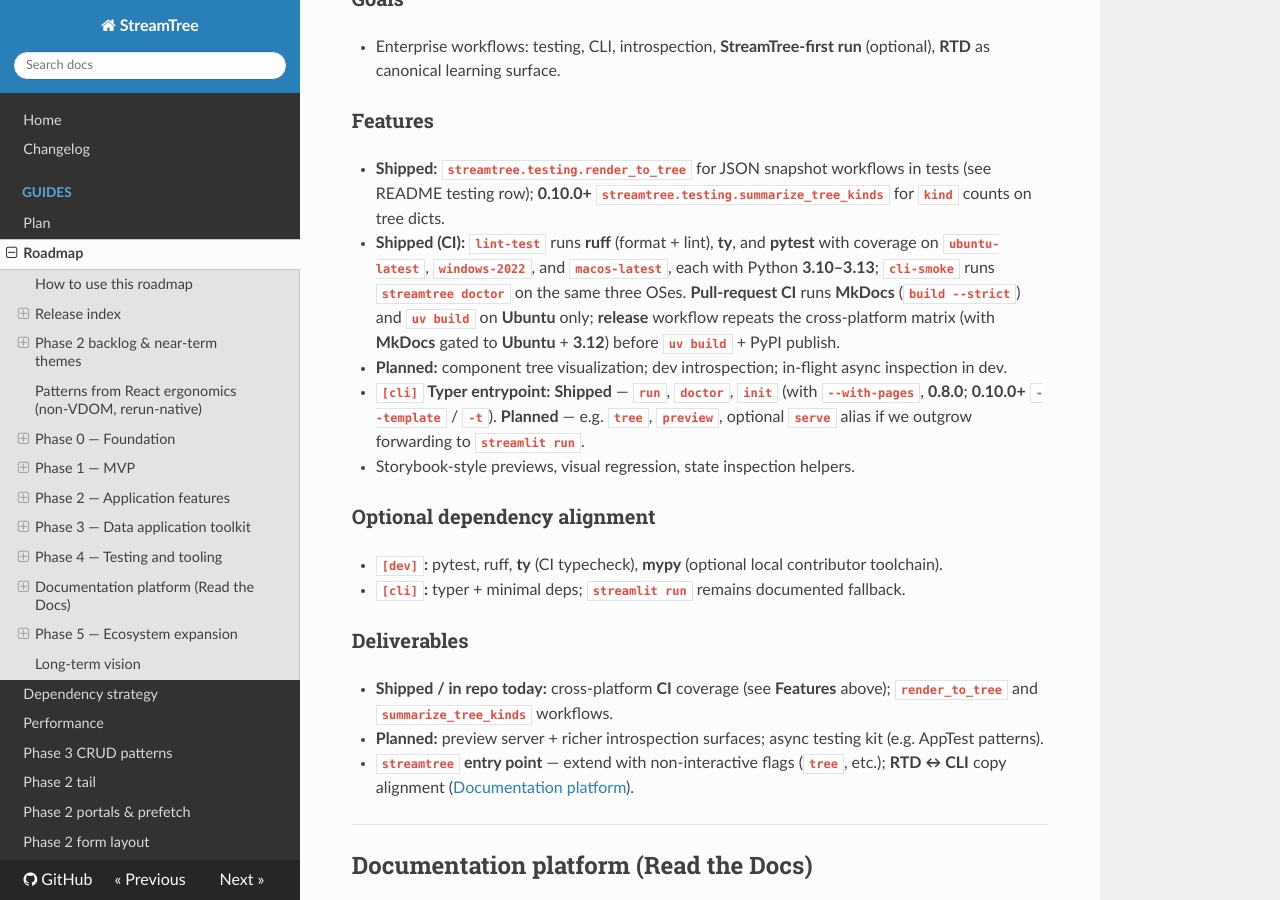
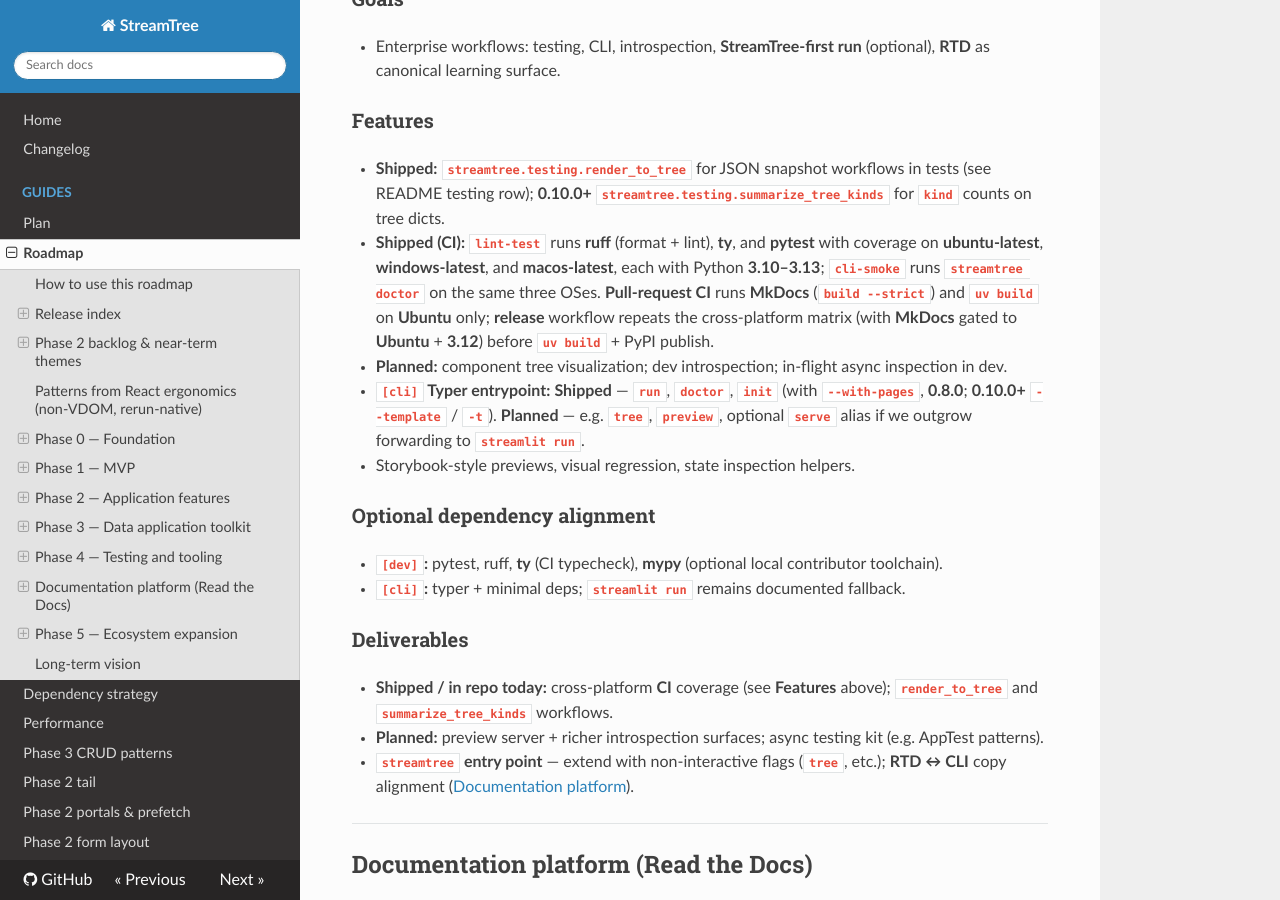
Before and after one commit to eddiethedean/streamtree, an MkDocs documentation site: the page built from docs/ROADMAP.md, in a window 1280 px wide and 900 px high, scrolled down 9463 px. Built offline with MkDocs 1.6.1, drawn with Linux system fonts in a browser that asks for light colours; nearby versions of some CDN libraries.

Commit message:
Revert "ci: use windows-2022 in matrix to silence windows-2025 redirect NOTICE"
This reverts commit 791905b6f1c730b9f0846161c0fe3293cdad933d.

```diff
--- a/docs/ROADMAP.md
+++ b/docs/ROADMAP.md
@@ -297,7 +297,7 @@ Phase 2 **application** deliverables from the original charter are **closed** as
 ### Features
 
 - **Shipped:** **`streamtree.testing.render_to_tree`** for JSON snapshot workflows in tests (see README testing row); **0.10.0+** **`streamtree.testing.summarize_tree_kinds`** for **`kind`** counts on tree dicts.
-- **Shipped (CI):** **`lint-test`** runs **ruff** (format + lint), **ty**, and **pytest** with coverage on **`ubuntu-latest`**, **`windows-2022`**, and **`macos-latest`**, each with Python **3.10–3.13**; **`cli-smoke`** runs **`streamtree doctor`** on the same three OSes. **Pull-request CI** runs **MkDocs** (**`build --strict`**) and **`uv build`** on **Ubuntu** only; **release** workflow repeats the cross-platform matrix (with **MkDocs** gated to **Ubuntu** + **3.12**) before **`uv build`** + PyPI publish.
+- **Shipped (CI):** **`lint-test`** runs **ruff** (format + lint), **ty**, and **pytest** with coverage on **ubuntu-latest**, **windows-latest**, and **macos-latest**, each with Python **3.10–3.13**; **`cli-smoke`** runs **`streamtree doctor`** on the same three OSes. **Pull-request CI** runs **MkDocs** (**`build --strict`**) and **`uv build`** on **Ubuntu** only; **release** workflow repeats the cross-platform matrix (with **MkDocs** gated to **Ubuntu** + **3.12**) before **`uv build`** + PyPI publish.
 - **Planned:** component tree visualization; dev introspection; in-flight async inspection in dev.
 - **`[cli]` Typer entrypoint:** **Shipped** — **`run`**, **`doctor`**, **`init`** (with **`--with-pages`**, **0.8.0**; **0.10.0+** **`--template`** / **`-t`**). **Planned** — e.g. **`tree`**, **`preview`**, optional **`serve`** alias if we outgrow forwarding to **`streamlit run`**.
 - Storybook-style previews, visual regression, state inspection helpers.
```
Also changed, not shown: 2 other files.
